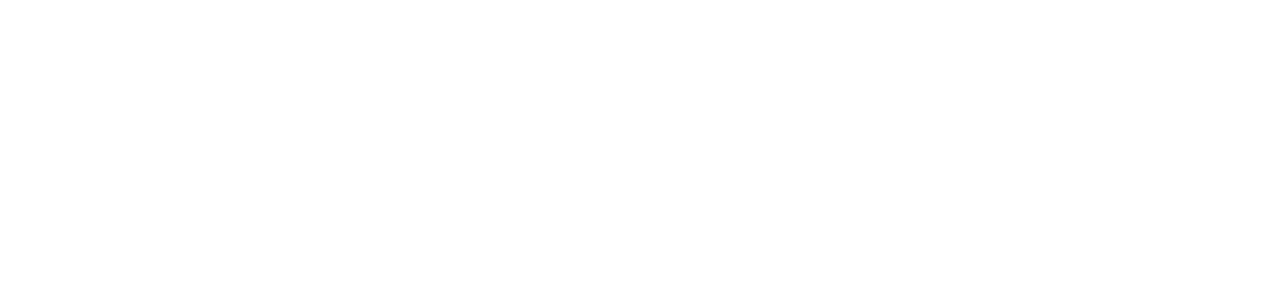
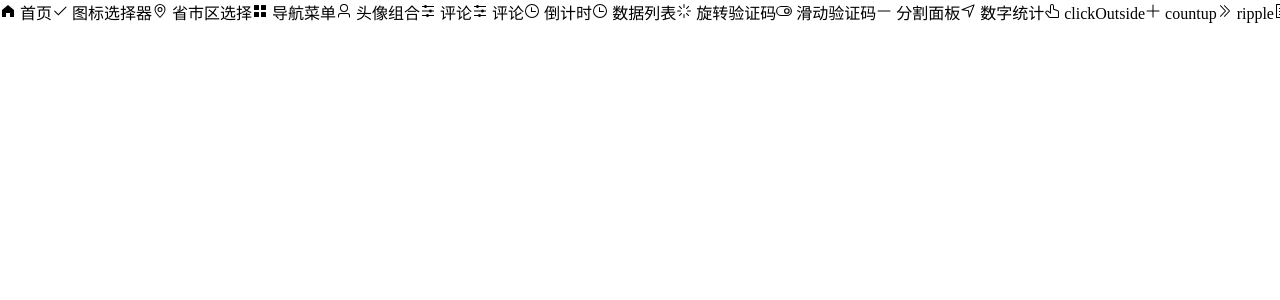
Before and after one commit to LadyChatterleyLover/cc-pro-component, a Vue app: page /component/statistic in a window 1280 px wide. Before the commit this address had no page. Shown: the top 300 px of the page. Built offline with nearby package versions, Linux system fonts and the light colour scheme.

Commit message:
feat: 新增statistic组件及组件示例

```diff
--- a/src/components/index.ts
+++ b/src/components/index.ts
@@ -9,6 +9,7 @@ import dataList from "./dataList"
 import rotateVerify from "./rotateVerify"
 import slideVerify from './slideVerify'
 import split from './split'
+import statistic from './statistic'
 
 const components = [
   Icon,
@@ -20,7 +21,8 @@ const components = [
   dataList,
   rotateVerify,
   slideVerify,
-  split
+  split,
+  statistic
 ]
 
 export default {
--- a/src/components/layout/navSide/config.ts
+++ b/src/components/layout/navSide/config.ts
@@ -71,6 +71,11 @@ export const menuData: MenuItem[] = [
         name: '分割面板',
         index: '/component/split',
       },
+      {
+        icon: 'Position',
+        name: '数字统计',
+        index: '/component/statistic',
+      },
     ],
   },
   {
--- a/src/components/statistic/index.ts
+++ b/src/components/statistic/index.ts
@@ -1,4 +1,4 @@
-import { App } from 'vue'
+import type { App } from 'vue'
 import statistic from './src/index.vue'
 
 
--- a/src/components/statistic/src/index.vue
+++ b/src/components/statistic/src/index.vue
@@ -31,8 +31,8 @@
 
 <script lang='ts' setup>
 import { withDefaults, ref, watch, onMounted, getCurrentInstance } from 'vue'
-import { CountUp, CountUpOptions } from 'countup.js'
-import { load } from '@vitejs/plugin-vue';
+import { CountUp } from 'countup.js'
+import type { CountUpOptions } from 'countup.js'
 
 const uid = getCurrentInstance()!.uid
 
--- a/src/router/index.ts
+++ b/src/router/index.ts
@@ -98,6 +98,14 @@ const router = createRouter({
           },
         },
         {
+          path: '/component/statistic',
+          name: 'statistic',
+          component: () => import('@/views/statistic/index.vue'),
+          meta: {
+            title: '数字统计',
+          },
+        },
+        {
           path: '/feat/clickOutside',
           name: 'clickOutside',
           component: () => import('@/views/clickOutside/index.vue'),
--- a/src/views/statistic/index.vue
+++ b/src/views/statistic/index.vue
@@ -1,5 +1,4 @@
 <template>
-  <el-card>
   <div>
     <cc-statistic title="Downloads" :value="125670" show-group-separator></cc-statistic>
     <br />
@@ -26,11 +25,10 @@
   <br />
   <span>加载状态，两秒之后渲染</span>
   <cc-statistic title="Downloads" :loading="loading" :value="20000" show-group-separator></cc-statistic>
-  </el-card>
 </template>
 
-<script lang='ts' setup>
-import { ref } from 'vue'
+<script lang="ts" setup>
+import { ref } from "vue"
 const start = ref(false)
 const loading = ref(true)
 
@@ -39,7 +37,7 @@ setTimeout(() => {
 }, 2000)
 </script>
 
-<style lang='scss' scoped>
+<style lang="scss" scoped>
 svg {
   width: 1em;
   height: 1em;
```
Lines whose indentation alone changed are shown as unchanged.
